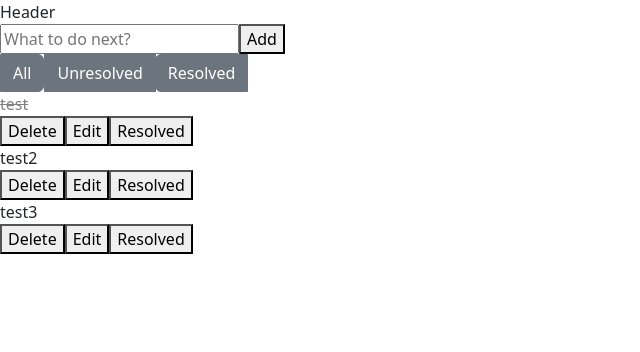
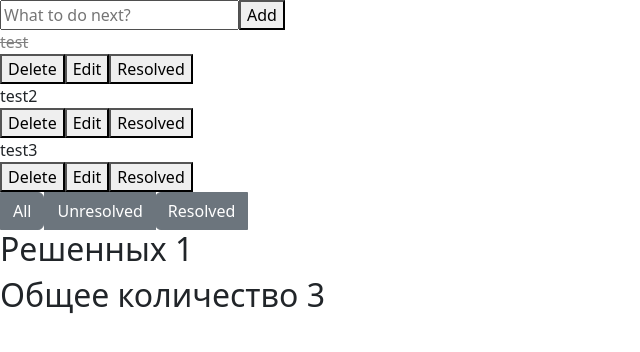
Before and after one commit to Etozhenadim/todo, a React (Create React App) app: page / in a window 1280 px wide. Shown: the top 352 px of the page, without its empty margins (0-640 px from the left). Built offline with nearby package versions, Linux system fonts and the light colour scheme.

Commit message:
added todoInfo

```diff
--- a/src/components/Header/Header.js
+++ /dev/null
@@ -1,9 +0,0 @@
-import React from 'react'
-
-function Header() {
-  return (
-    <div>Header</div>
-  )
-}
-
-export default Header
--- /dev/null
+++ b/src/components/TodoFilter/TodoFilter.js
@@ -0,0 +1,16 @@
+import React from 'react'
+
+function TodoFilter({todoFilter}) {
+
+
+
+  return (
+      <div className="btn-group" role="group" aria-label="Basic example">
+            <button type="button" className="btn btn-secondary" onClick={() => todoFilter('all')}>All</button>
+            <button type="button" className="btn btn-secondary" onClick={() => todoFilter(true)}>Unresolved</button>
+            <button type="button" className="btn btn-secondary" onClick={() => todoFilter(false)}>Resolved</button>
+      </div>
+  )
+}
+
+export default TodoFilter
--- /dev/null
+++ b/src/components/TodoInfo/TodoInfo.js
@@ -0,0 +1,12 @@
+import React from 'react'
+
+function TodoInfo({todo}) {
+  return (
+    <div>
+        <h2>Решенных {todo.filter(item=> item.status === false).length}</h2>
+        <h2>Общее количество {todo.length}</h2>
+    </div>
+  )
+}
+
+export default TodoInfo
--- a/src/components/TodoList/TodoList.js
+++ b/src/components/TodoList/TodoList.js
@@ -1,12 +1,16 @@
 import React, {useState, useEffect} from 'react'
+import TodoFilter from '../TodoFilter/TodoFilter';
+import TodoInfo from '../TodoInfo/TodoInfo';
 import style from './TodoList.module.css'
+
+
 function ToDoList({todo, setTodo}) {
 
     const [edit, setEdit] = useState(null)
     const [value, setValue] = useState('')
     const [filtered, setFiltered] = useState(todo);
 
-    useEffect( () => {
+    useEffect(() => {
         setFiltered(todo)
     }, [todo])
 
@@ -51,17 +55,7 @@ function ToDoList({todo, setTodo}) {
 
   return (
     <div>
-        <div class="btn-group" role="group" aria-label="Basic example">
-            <button type="button" class="btn btn-secondary" onClick={() => todoFilter('all')}>All</button>
-            <button type="button" class="btn btn-secondary" onClick={() => todoFilter(true)}>Unresolved</button>
-            <button type="button" class="btn btn-secondary" onClick={() => todoFilter(false)}>Resolved</button>
-        </div>
-        {/* <select class="form-select" aria-label="Default select example">
-            <option selected>Open this select menu</option>
-            <option value="1" onClick={() => todoFilter('all')}>All</option>
-            <option value="2" onClick={() => todoFilter('true')}>Two</option>
-            <option value="3" onClick={() => todoFilter('false')}>Three</option>
-        </select> */}
+
 
         {filtered.map(item =>
             <div key= {item.id}>
@@ -86,6 +80,13 @@ function ToDoList({todo, setTodo}) {
             </div>
 
         )}
+
+        <TodoFilter
+            todoFilter = {todoFilter}
+        />
+
+        <TodoInfo todo={todo}/>
+
     </div>
   )
 }
--- a/src/components/app/app.js
+++ b/src/components/app/app.js
@@ -1,7 +1,6 @@
 import React, { useState } from 'react';
 
-import AddTodo from '../AddTodo/AddTodo'
-import Header from '../Header/Header'
+import AddTodo from '../TodoAdd/AddTodo'
 import ToDoList from '../TodoList/TodoList'
 import './app.css'
 
@@ -16,7 +15,6 @@ export function App() {
 
    return(
     <div>
-        <Header />
         <AddTodo todo={todo} setTodo={setTodo}/>
         <ToDoList todo={todo} setTodo={setTodo}/>
     </div>
```
Also changed, not shown: src/components/TodoAdd/AddTodo.js (renamed from src/components/AddTodo/AddTodo.js).
